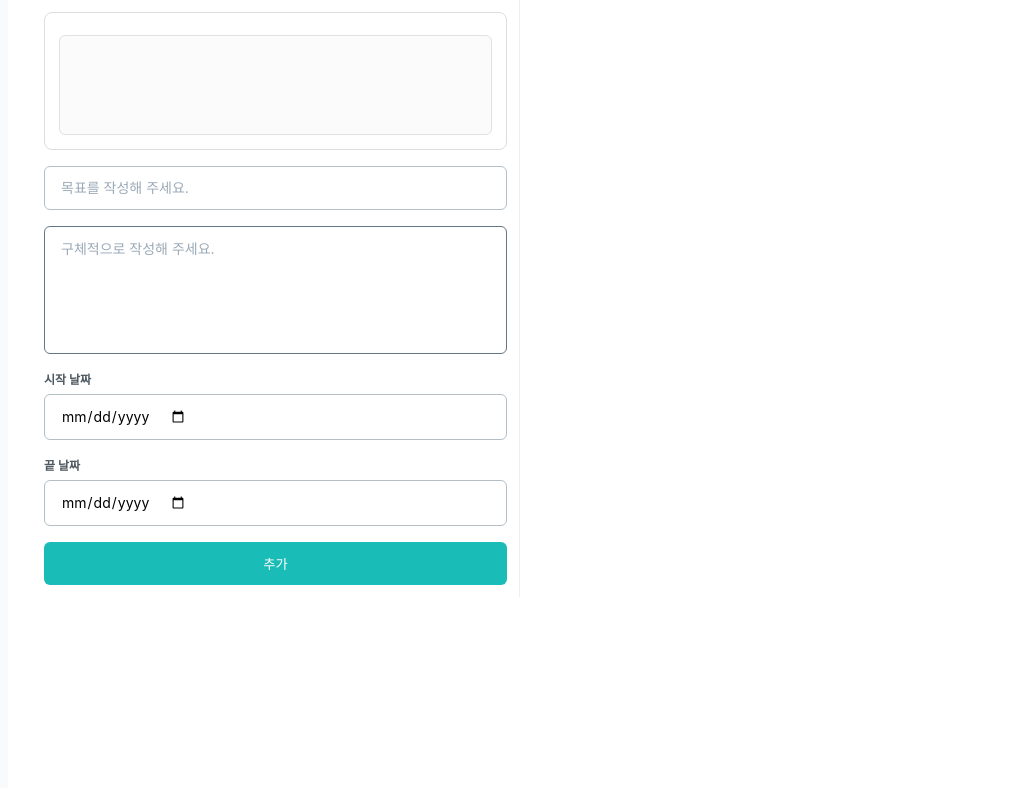
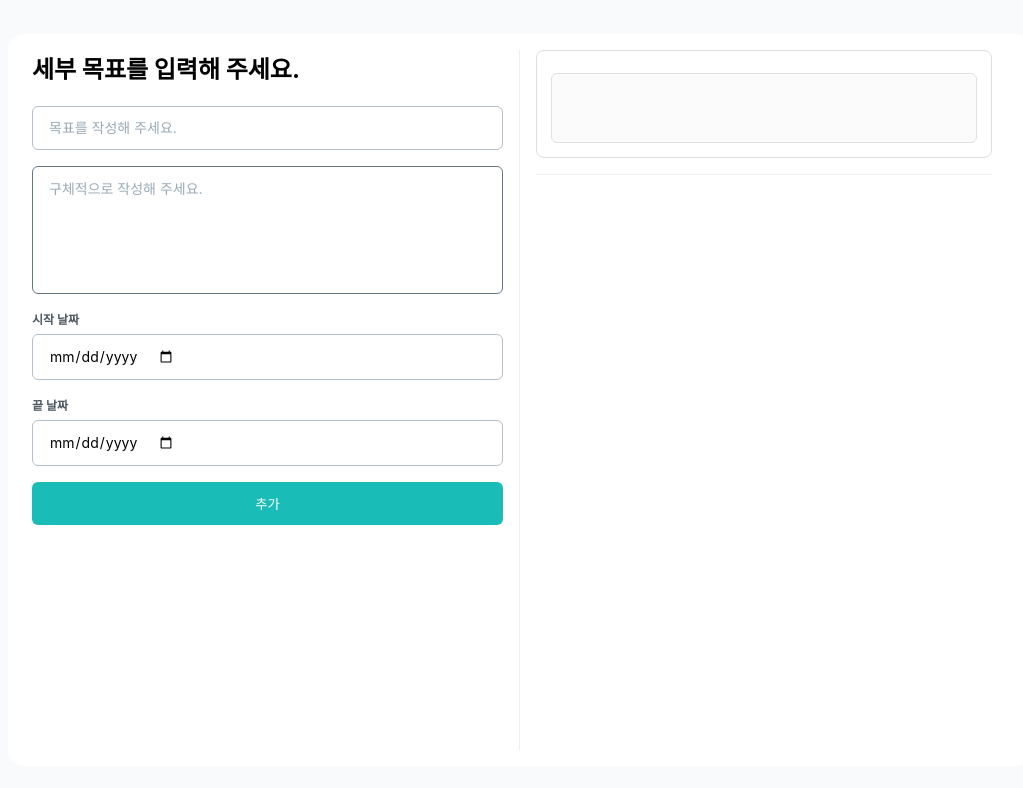
Before and after one commit to cwd3469/Front-OverBrain, a React (Vite) app: page / in a window 1280 px wide. Both pictures are taken after a click on the button "저장". Shown: the top 788 px of the page, without its empty margins (120-1143 px from the left). Built offline with nearby package versions, Linux system fonts and the light colour scheme.

Commit message:
OVB-1 feat : 리셋 기능 추가

```diff
--- a/package.json
+++ b/package.json
@@ -25,7 +25,6 @@
     "react-dom": "^18.2.0",
     "react-hook-form": "^7.49.2",
     "react-is": "^18.2.0",
-    "react-perfect-scrollbar": "^1.5.8",
     "react-router-dom": "^6.21.1",
     "react-timer-hook": "^3.0.7",
     "sort-by": "^1.2.0",
--- a/src/components/common/layout/OLayout.tsx
+++ b/src/components/common/layout/OLayout.tsx
@@ -1,5 +1,4 @@
 import styled from '@emotion/styled';
-import { css } from '@emotion/css';
 
 export type MenuInfo = {
   name: string;
@@ -15,9 +14,7 @@ type Props = {
 const OLayout = ({ children, width }: Props) => {
   return (
     <Container>
-      <Card className={style} width={width}>
-        {children}
-      </Card>
+      <Card width={width}>{children}</Card>
     </Container>
   );
 };
@@ -31,17 +28,16 @@ const Container = styled.div`
   position: relative;
 `;
 
-const style = css`
-  border-radius: var(--RadiusXL, 16px);
-  background: var(--TrueGray-White, #fff);
-  padding: var(--RadiusXL, 16px) 24px;
-`;
-
 const Card = styled.div<{ width?: string }>`
   position: absolute;
   top: 50%;
   left: 50%;
   transform: translate(-50%, -50%);
+
+  border-radius: ${(props) => props.theme.gap.xl};
+  background: ${(props) => props.theme.palette.white};
+  padding: ${(props) => props.theme.gap.xl} 24px;
+
   width: ${(props) => props.width ?? '768px'};
   @media screen and (max-width: 1180px) {
     width: 100%;
--- a/src/components/main/TargetCard.tsx
+++ b/src/components/main/TargetCard.tsx
@@ -15,7 +15,7 @@ const TargetCard = ({ title, contents, createdAt, endAt, startAt, onDelete, id }
     <Card>
       <h3 className="title">{title}</h3>
       {onDeleteBtn ? <button onClick={onDeleteBtn}>X</button> : ''}
-      <MultiLineTextFiled value={contents} disabled height="100px" />
+      <MultiLineTextFiled value={contents} disabled height="70px" />
       {createdAt && (
         <Item>
           <div className="th">생성 날짜 :</div>
--- a/src/components/main/TargetInputs.tsx
+++ b/src/components/main/TargetInputs.tsx
@@ -7,7 +7,7 @@ const TargetInputs = ({ register }: { register: UseFormRegister<Target> }) => {
   return (
     <InputSection>
       <LabelTextFiled {...register('title')} placeholder="목표를 작성해 주세요." />
-      <MultiLineTextFiled {...register('contents')} placeholder="구체적으로 작성해 주세요." />
+      <MultiLineTextFiled {...register('contents')} placeholder="구체적으로 작성해 주세요." maxLength={500} />
       <LabelTextFiled {...register('startAt')} type="date" label="시작 날짜" />
       <LabelTextFiled {...register('endAt')} type="date" label="끝 날짜" />
     </InputSection>
--- a/src/pages/MainPage.tsx
+++ b/src/pages/MainPage.tsx
@@ -25,7 +25,14 @@ const MainPage = () => {
 
   const handleSetDetailTarget: SubmitHandler<Target> = (detail: Target) => {
     setDetailTarget((prev) => {
-      return [...prev, { ...detail, todoList: [], coreId: '' }];
+      return prev.length >= 10 ? prev : [{ ...detail, todoList: [], coreId: '' }, ...prev];
+    });
+    secondTarget.reset({
+      title: '',
+      contents: '',
+      startAt: new Date(),
+      endAt: new Date(),
+      createdAt: new Date(),
     });
   };
 
@@ -43,16 +50,19 @@ const MainPage = () => {
         target ? (
           <DetailSection>
             <DetailSectionColumn>
-              <TargetCard
-                title={target.title}
-                contents={target.contents}
-                startAt={target.startAt}
-                endAt={target.endAt}
-              />
+              <MainTypography>세부 목표를 입력해 주세요.</MainTypography>
               <TargetInputs register={secondTarget.register} />
               <OButton onClick={secondTarget.handleSubmit(handleSetDetailTarget)}>추가</OButton>
             </DetailSectionColumn>
             <DetailSectionColumn>
+              <MainTargetStyle>
+                <TargetCard
+                  title={target.title}
+                  contents={target.contents}
+                  startAt={target.startAt}
+                  endAt={target.endAt}
+                />
+              </MainTargetStyle>
               {detailTarget.map((el, index) => {
                 return (
                   <TargetCard
@@ -92,7 +102,6 @@ const DetailSection = styled.div`
   display: flex;
   flex-direction: row;
   align-items: start;
-  height: 800px;
 `;
 
 const DetailSectionColumn = styled.div`
@@ -101,8 +110,16 @@ const DetailSectionColumn = styled.div`
   gap: ${(props) => props.theme.gap.xl};
   width: 50%;
   border-right: 1px solid ${(props) => props.theme.palette.gray[200]};
-  padding: ${(props) => props.theme.gap.lg};
+  height: 700px;
+  overflow-y: scroll;
+  padding: 0 ${(props) => props.theme.gap.xl} 0 0;
   :last-child {
     border-right: 0px;
+    padding: 0 ${(props) => props.theme.gap.xl};
   }
 `;
+
+const MainTargetStyle = styled.div`
+  padding-bottom: ${(props) => props.theme.gap.xl};
+  border-bottom: 1px solid ${(props) => props.theme.palette.gray[200]};
+`;
--- a/src/styles/palette.ts
+++ b/src/styles/palette.ts
@@ -1,4 +1,4 @@
-type PaletteKey = 'primary' | 'secondary' | 'info' | 'success' | 'warning' | 'error' | 'gray';
+type PaletteKey = 'primary' | 'secondary' | 'info' | 'success' | 'warning' | 'error' | 'gray' | 'white' | 'black';
 type Palette = '50' | '100' | '200' | '300' | '400' | '500' | '600' | '700' | '800' | '900' | 'default';
 
 type PaletteValue = {
@@ -6,7 +6,7 @@ type PaletteValue = {
 };
 
 export type PaletteValueKey = {
-  [key in PaletteKey]: PaletteValue;
+  [key in PaletteKey]: PaletteValue | string;
 };
 
 export const palette: PaletteValueKey = {
@@ -66,4 +66,6 @@ export const palette: PaletteValueKey = {
     600: '#757575',
     700: '#616161',
   },
+  white: '#fff',
+  black: '#000000',
 };
```
Also changed, not shown: .pnp.cjs, 1 other file (tests, documents, lock files or other folders).
